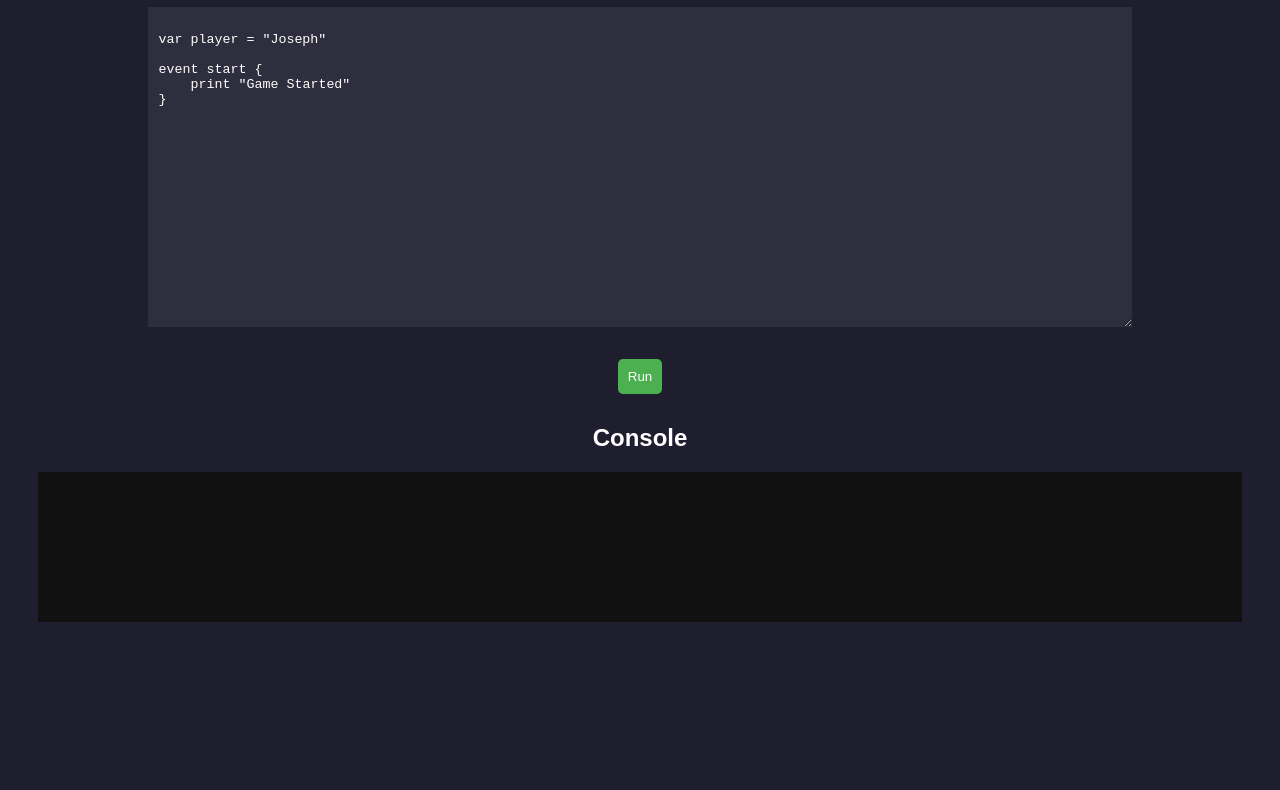
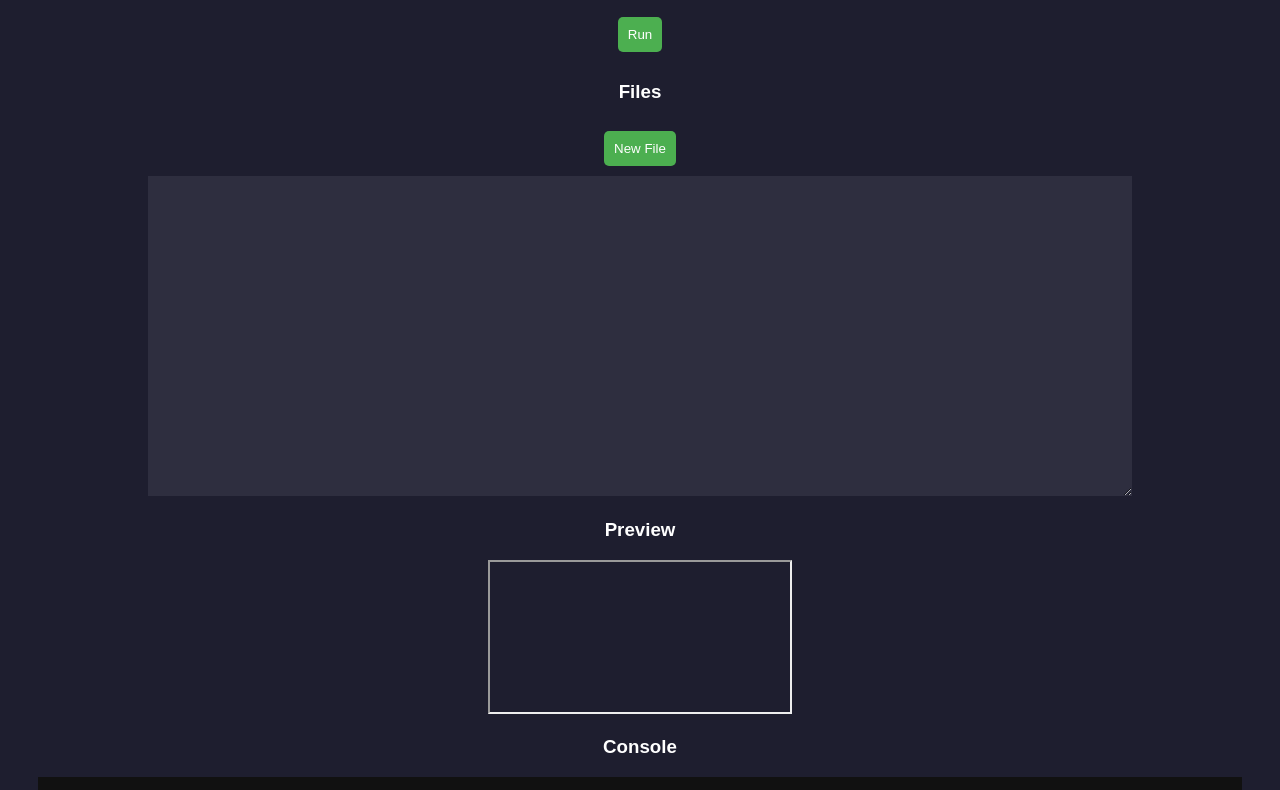
Before and after one commit to jergan-studio/JVEscriptext, a plain HTML site: page index.html in a window 1280 px wide. Shown: the part 111-901 px from the top of the page. Before the commit the page ends 800 px from the top, so only its background shows below. Drawn offline with Linux system fonts and the light colour scheme.

Commit message:
Update index.html

```diff
--- a/index.html
+++ b/index.html
@@ -1,34 +1,48 @@
 <!DOCTYPE html>
 <html>
-
 <head>
-<title>JVEscriptext</title>
-
+<title>JVEscriptext IDE</title>
 <link rel="stylesheet" href="style.css">
-
 </head>
 
 <body>
 
-<h1>JVEscriptext Editor</h1>
+<header>
+<h1>JVEscriptext IDE</h1>
+<button onclick="runProject()">Run</button>
+</header>
 
-<textarea id="code">
+<div class="container">
 
-var player = "Joseph"
+<div class="files">
+<h3>Files</h3>
 
-event start {
-    print "Game Started"
-}
+<ul id="fileList"></ul>
 
-</textarea>
+<button onclick="addFile()">New File</button>
+</div>
 
-<br><br>
+<div class="editor">
 
-<button onclick="runJVE()">Run</button>
+<div id="tabs"></div>
 
-<h2>Console</h2>
+<textarea id="code"></textarea>
+
+</div>
+
+<div class="preview">
+
+<h3>Preview</h3>
+
+<iframe id="preview"></iframe>
+
+<h3>Console</h3>
 
 <div id="console"></div>
+
+</div>
+
+</div>
 
 <script src="script.js"></script>
 
```
